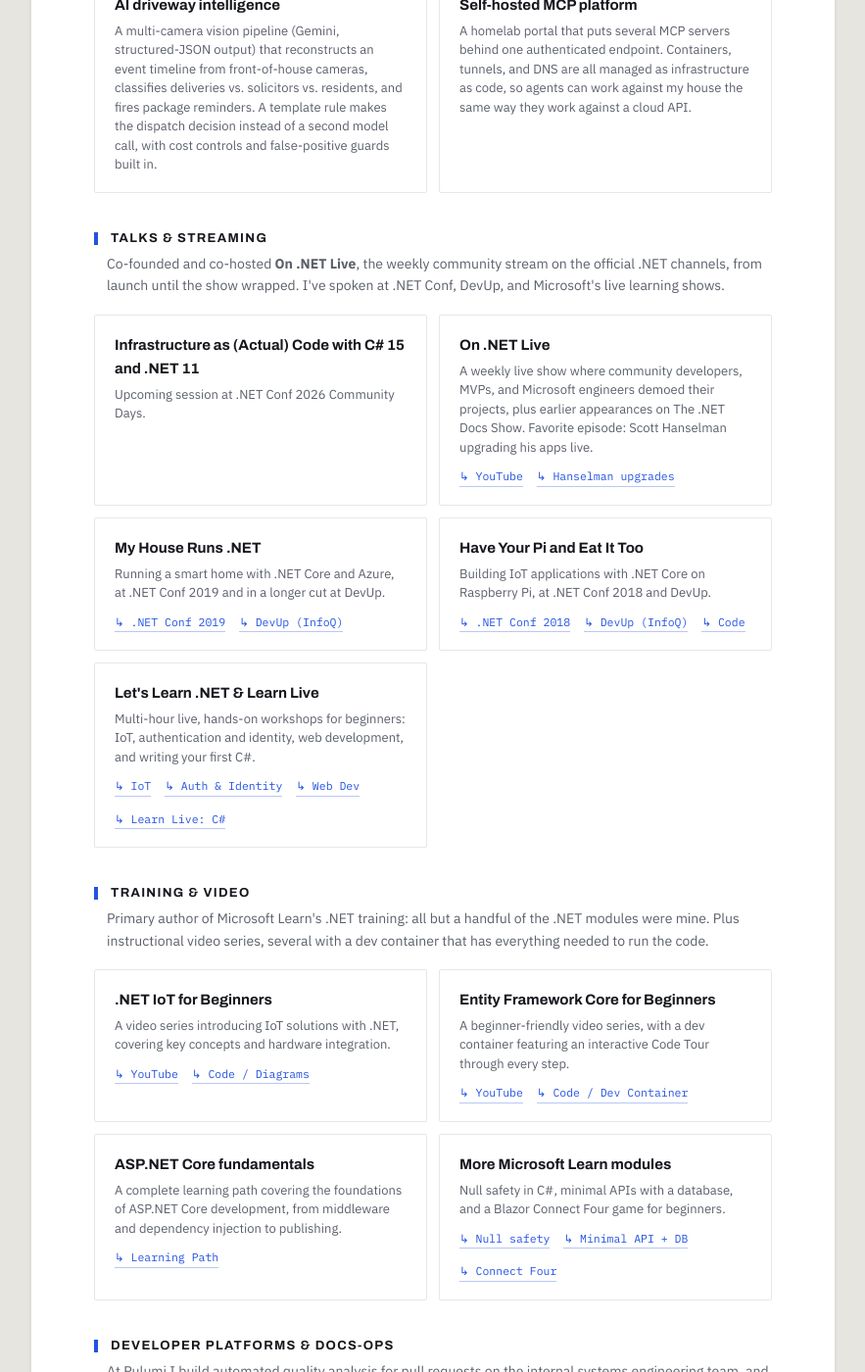
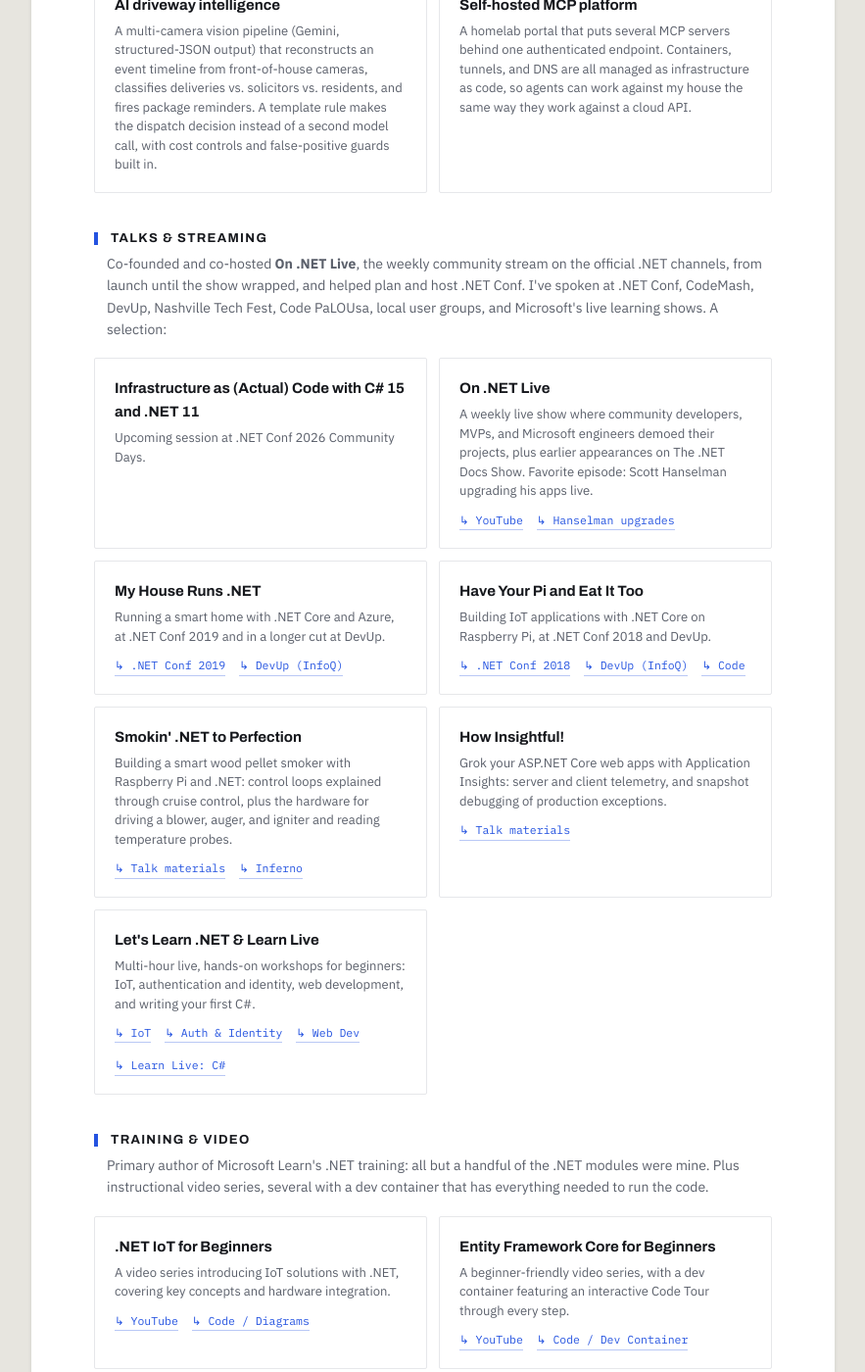
Before and after one commit to CamSoper/camsoper.github.io, a Jekyll site: the page built from portfolio.md, in a window 1280 px wide and 1400 px high, scrolled down 1050 px. Shown: the whole window at 98% size, without its empty margins (198-1081 px from the left). Built offline with Jekyll 4.4.1, drawn with Linux system fonts in a browser that asks for light colours.

Commit message:
Expand talks and writing
List conferences and selected talk titles (Smokin' .NET, How Insightful!),
.NET Conf organizing, and reframe Writing around docs and training.

Co-Authored-By: Claude Opus 5.5 <noreply@anthropic.com>
Claude-Session: https://claude.ai/code/session_01RR4MzrCx2BeXLdCejaawX7

```diff
--- a/portfolio.md
+++ b/portfolio.md
@@ -62,7 +62,7 @@ description: "AI agent systems, talks and livestreams, training, developer platf
 
     <section>
       <h2>Talks &amp; Streaming</h2>
-      <p>Co-founded and co-hosted <strong>On .NET Live</strong>, the weekly community stream on the official .NET channels, from launch until the show wrapped. I've spoken at .NET Conf, DevUp, and Microsoft's live learning shows.</p>
+      <p>Co-founded and co-hosted <strong>On .NET Live</strong>, the weekly community stream on the official .NET channels, from launch until the show wrapped, and helped plan and host .NET Conf. I've spoken at .NET Conf, CodeMash, DevUp, Nashville Tech Fest, Code PaLOUsa, local user groups, and Microsoft's live learning shows. A selection:</p>
       <div class="grid">
         <div class="pcard">
           <div class="t">Infrastructure as (Actual) Code with C# 15 and .NET 11</div>
@@ -91,6 +91,21 @@ description: "AI agent systems, talks and livestreams, training, developer platf
             <a href="https://learn.microsoft.com/shows/dotnetconf-2018/s314">.NET Conf 2018</a>
             <a href="https://www.infoq.com/presentations/net-core-iot/">DevUp (InfoQ)</a>
             <a href="https://github.com/CamSoper/have-your-pi">Code</a>
+          </div>
+        </div>
+        <div class="pcard">
+          <div class="t">Smokin' .NET to Perfection</div>
+          <div class="d">Building a smart wood pellet smoker with Raspberry Pi and .NET: control loops explained through cruise control, plus the hardware for driving a blower, auger, and igniter and reading temperature probes.</div>
+          <div class="links">
+            <a href="https://github.com/CamSoper/smokin-dotnet">Talk materials</a>
+            <a href="https://github.com/CamSoper/Inferno">Inferno</a>
+          </div>
+        </div>
+        <div class="pcard">
+          <div class="t">How Insightful!</div>
+          <div class="d">Grok your ASP.NET Core web apps with Application Insights: server and client telemetry, and snapshot debugging of production exceptions.</div>
+          <div class="links">
+            <a href="https://github.com/CamSoper/how-insightful">Talk materials</a>
           </div>
         </div>
         <div class="pcard">
```
Also changed, not shown: resume.md (+9 -5 lines).
